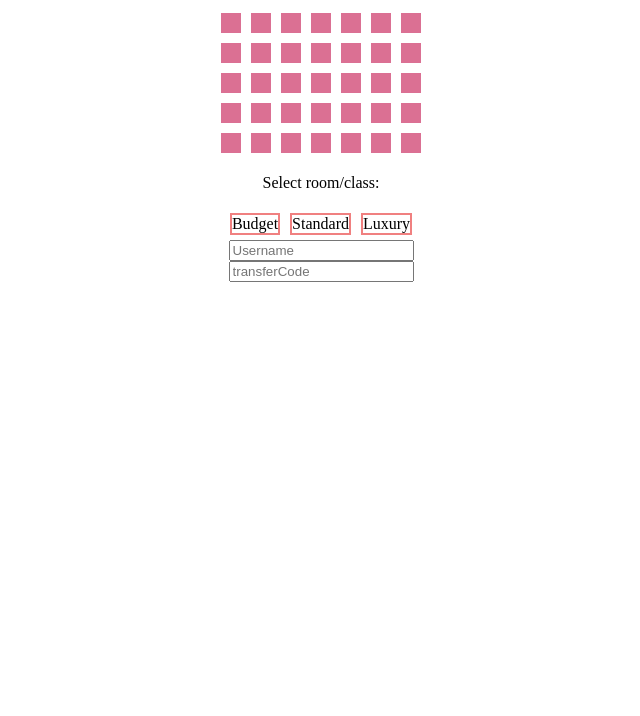
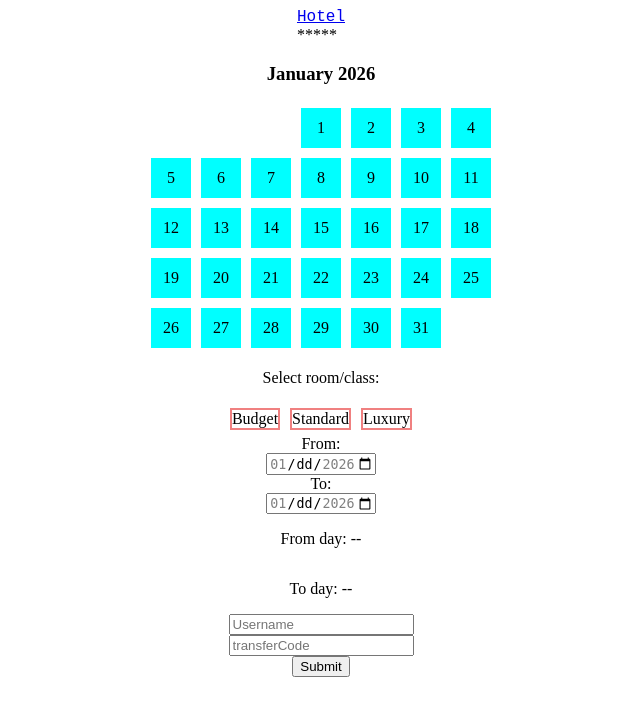
Before and after one commit to LB552/Yrgopelag, a PHP site: page /booking.php in a window 1280 px wide. Shown: the top 716 px of the page, without its empty margins (319-959 px from the left). Run offline with PHP 8.4, Linux system fonts and the light colour scheme.

Commit message:
numbered calendar, header, from to dates

```diff
--- a/booking.php
+++ b/booking.php
@@ -1,3 +1,7 @@
+<?php
+require __DIR__ . '/header.html';
+?>
+
 <!DOCTYPE html>
 <html lang="en">
 
@@ -10,15 +14,37 @@
 </head>
 
 <body>
+    <h3>January 2026</h3>
     <div class="dateWall">
-        <?php for ($i = 0; $i < 5; $i++) {
-        ?>
+        <?php
+        $day = 1;
+        for ($i = 0; $i < 5; $i++) { ?>
             <div class="hori">
                 <?php for ($j = 0; $j < 7; $j++) {
-                ?> <div class="date"></div> <?php
-                                        }
-                                            ?> </div> <?php
-                                                    } ?>
+
+                    $class = 'date';
+                    $content = '';
+
+                    // First 3 squares on top row
+                    if ($i === 0 && $j < 3) {
+                        $class = 'dullDate';
+                    }
+
+                    // Last square on bottom row
+                    if ($i === 4 && $j === 6) {
+                        $class = 'dullDate';
+                    }
+
+                    // Put day number only on valid dates
+                    if ($class === 'date' && $day <= 31) {
+                        $content = $day;
+                        $day++;
+                    }
+                ?>
+                    <div class="<?= $class ?>"><?= $content ?></div>
+                <?php } ?>
+            </div>
+        <?php } ?>
     </div>
     <p>Select room/class:</p>
     <div class="hori">
@@ -26,8 +52,19 @@
         <div class="roomClass">Standard</div>
         <div class="roomClass">Luxury</div>
     </div>
+
+    <label>From:</label>
+    <input type="date" id="fromDate" min="2026-01-01" max="2026-01-31">
+    <label>To:</label>
+    <input type="date" id="toDate" min="2026-01-01" max="2026-01-31">
+    <p>From day: <span id="fromInt">--</span></p>
+    <p>To day: <span id="toInt">--</span></p>
+
     <input class="usernameInput" placeholder="Username"></input>
     <input class="tranferCodeInput" placeholder="transferCode"></input>
+    <button class="submitBooking">Submit</button>
+
+    <script src="script.js"></script>
 </body>
 
 </html>
--- /dev/null
+++ b/header.html
@@ -0,0 +1,4 @@
+<header>
+    <a class="logo" href="main.php">Hotel</a>
+    <div class="stars">*****</div>
+</header>
--- a/main.php
+++ b/main.php
@@ -1,3 +1,7 @@
+<?php
+require __DIR__ . '/header.html';
+?>
+
 <!DOCTYPE html>
 <html lang="en">
 
@@ -10,8 +14,6 @@
 
 <body>
     <div class="mainHeroImage"></div>
-    <p class="logo">Hotel</p>
-    <div class="stars">*****</div>
     <h1>Revered hotel</h1>
     <div class="toBooking"><a href="booking.php">Book a room</a></div>
 </body>
--- /dev/null
+++ b/script.js
@@ -0,0 +1,35 @@
+const roomClasses = document.querySelectorAll('.roomClass');
+
+roomClasses.forEach(room => {
+    room.addEventListener('click', () => {
+        const isAlreadySelected = room.classList.contains('clicked');
+
+        // Remove selection from all
+        roomClasses.forEach(r => r.classList.remove('clicked'));
+
+        // If it wasn't selected before, select it
+        if (!isAlreadySelected) {
+            room.classList.add('clicked');
+        }
+        // else: clicking the same one leaves none selected
+    });
+});
+
+function updateDay(inputDate, outputNumber) {
+  const input = document.getElementById(inputDate);
+  const output = document.getElementById(outputNumber);
+
+  input.addEventListener("input", () => {
+    const value = input.value; // "YYYY-MM-DD"
+    if (value) {
+      const day = parseInt(value.split("-")[2], 10);
+      output.textContent = day;
+    } else {
+      output.textContent = "--"; // no date selected
+    }
+  });
+}
+
+// Attach event listeners to both inputs
+updateDay("fromDate", "fromInt");
+updateDay("toDate", "toInt");
--- a/style.css
+++ b/style.css
@@ -23,10 +23,19 @@ body {
 }
 
 .date {
-    height: 20px;
-    width: 20px;
+    height: 40px;
+    width: 40px;
     margin: 5px;
-    background-color: palevioletred;
+    background-color: aqua;
+    display: flex;
+    align-items: center;
+    justify-content: center;
+}
+.dullDate {
+    height: 40px;
+    width: 40px;
+    margin: 5px;
+    background-color: transparent;
 }
 
 .hori {
@@ -38,3 +47,6 @@ body {
     border: 2px solid lightcoral;
     margin: 5px;
 }
+.roomClass.clicked {
+    background-color: goldenrod;
+}
```
